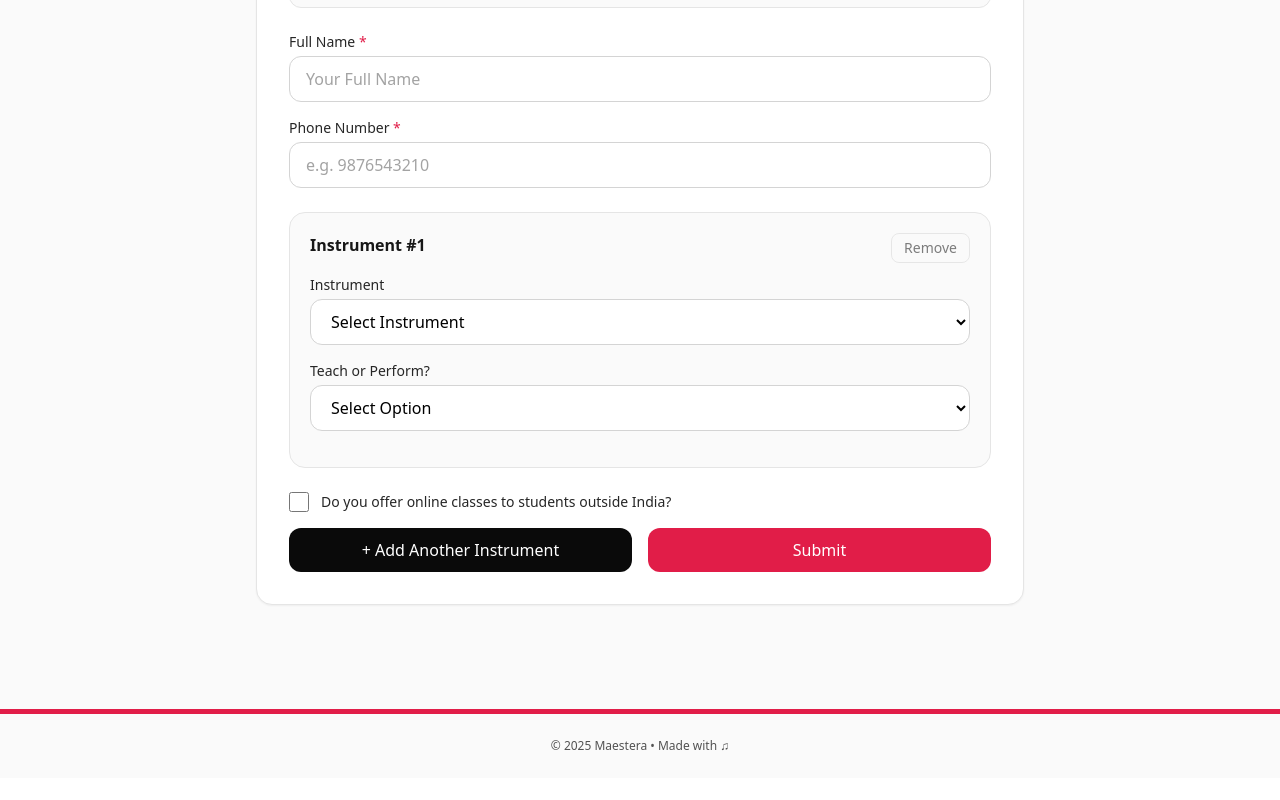
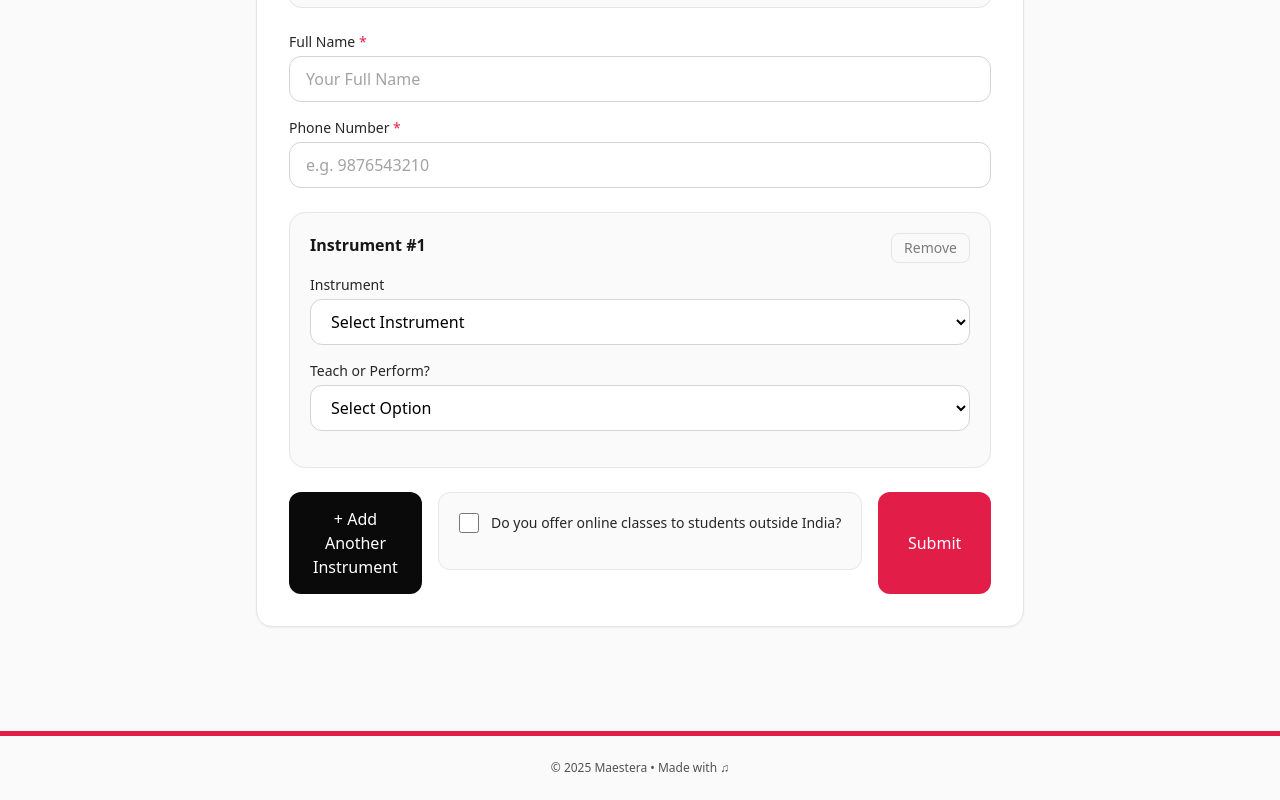
Before and after one commit to sudhanshuXd07/maestera-onboarding, a React (Vite) app: page /part2 in a window 1280 px wide. Shown: the part 419-1219 px from the top of the page. Before the commit the page ends 1197 px from the top, so only its background shows below. Built offline with nearby package versions, Linux system fonts and the light colour scheme.

Commit message:
Update Part2.jsx

```diff
--- a/src/Part2.jsx
+++ b/src/Part2.jsx
@@ -326,8 +326,18 @@ export default function Part2() {
               </div>
             ))}
 
-             <div className="mb-4">
-                <label className="flex items-center gap-3 cursor-pointer select-none">
+            <div className="flex flex-col md:flex-row gap-4">
+              <button
+                type="button"
+                onClick={addRow}
+                className="flex-1 px-6 py-2.5 rounded-xl text-white"
+                style={{ backgroundColor: "#0a0a0a" }}
+              >
+                + Add Another Instrument
+              </button>
+
+              <div className="border rounded-xl p-5 mb-6 bg-neutral-50">
+                <label className="flex items-center gap-3 cursor-pointer select-none mb-4">
                   <input
                     type="checkbox"
                     checked={outsideIndia}
@@ -356,17 +366,6 @@ export default function Part2() {
                 </div>
             )}
 
-            <div className="flex flex-col md:flex-row gap-4">
-              <button
-                type="button"
-                onClick={addRow}
-                className="flex-1 px-6 py-2.5 rounded-xl text-white"
-                style={{ backgroundColor: "#0a0a0a" }}
-              >
-                + Add Another Instrument
-              </button>
-
-
 
               <button
                 type="button"
```
